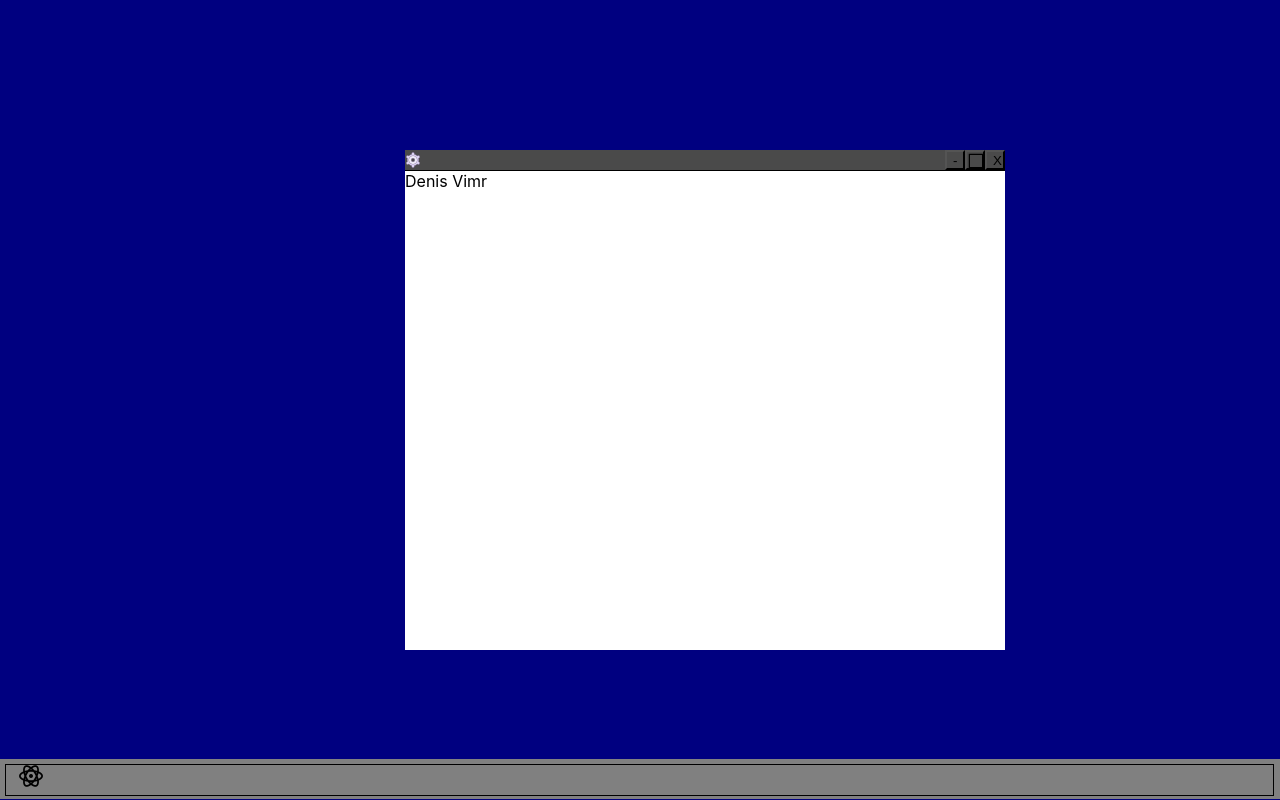
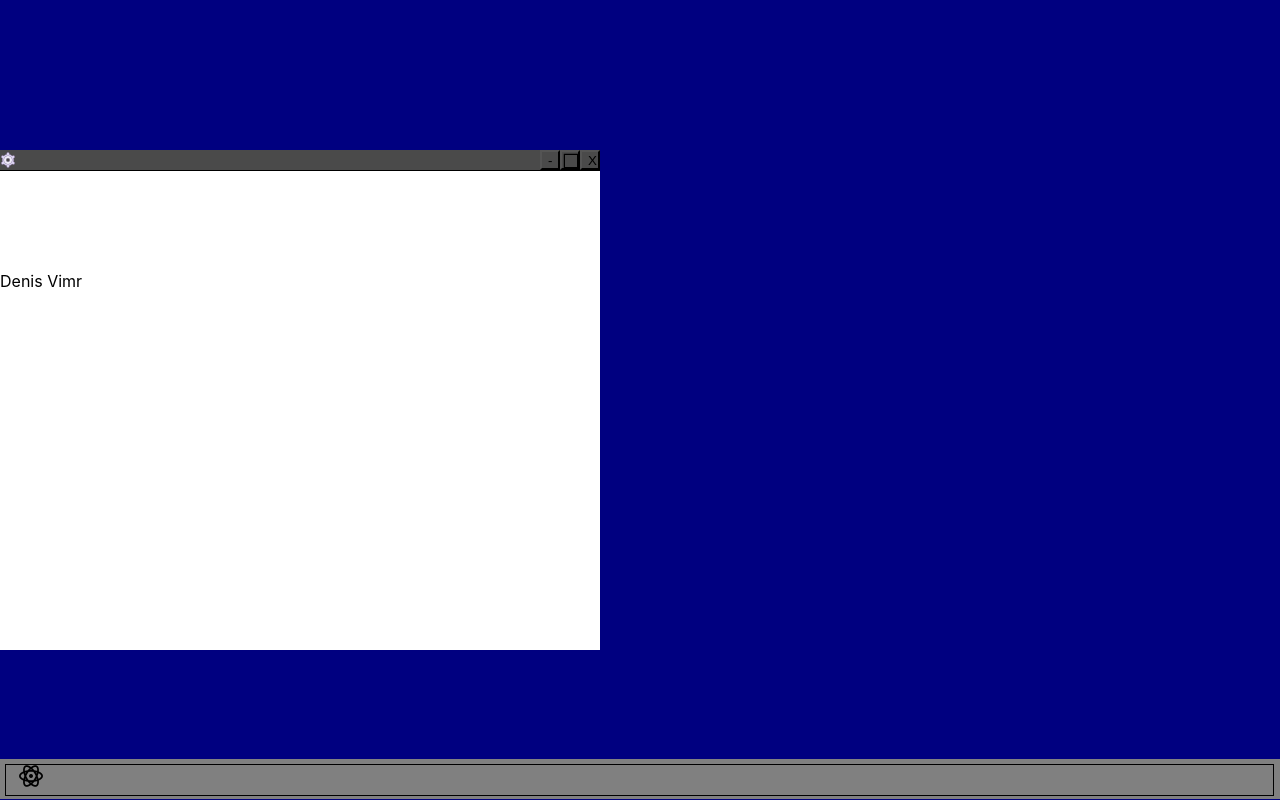
Before and after one commit to DenisV868/DenisV868.github.io, a React (Create React App) app: page /settings in a window 1280 px wide. Shown: the top 800 px of the page. Built offline with nearby package versions, Linux system fonts and the light colour scheme.

Commit message:
window finished

```diff
--- a/src/App.css
+++ b/src/App.css
@@ -193,4 +193,5 @@ p.settings > img{
 
 .username{
   position: relative;
+  top: 100px;
 }
--- a/src/Settings.tsx
+++ b/src/Settings.tsx
@@ -1,4 +1,4 @@
-import React from "react";
+import React, {useState} from "react";
 
 import {useNavigate} from "react-router-dom";
 
@@ -12,9 +12,35 @@ const Opener = (to:string) => {
 
 const Settings = () => {
 
+    const [position, setPosition] = useState({ x: 0, y: 0 });
+
+
+    // Handle the dragging start
+    const gridSize = 20; // Define the snap grid size
+
+    const handleDragStart = (e) => {
+        const rect = e.target.getBoundingClientRect();
+        e.dataTransfer.setData("startX", e.clientX - rect.left);
+        e.dataTransfer.setData("startY", e.clientY - rect.top);
+    };
+
+    const handleDrop = (e) => {
+        const startX = e.dataTransfer.getData("startX");
+        const startY = e.dataTransfer.getData("startY");
+
+        // Calculate new position
+        let x = e.clientX - startX;
+        let y = e.clientY - startY;
+
+        // Snap to nearest grid position
+        x = Math.round(x / gridSize) * gridSize;
+        y = Math.round(y / gridSize) * gridSize;
+
+        setPosition({ x, y });
+    };
 
     return (
-        <div className={"settings-app"}>
+        <div className={"settings-app"} draggable onDragStart={handleDragStart} onDrop={handleDrop} onDragOver={(e:any) => e.preventDefault()} style={{ position: 'absolute',left: position.x, top: position.y,cursor: 'grab'}}>
             <div className={"line"}><img src="/icons8-settings-16.png" alt="" className={"logo"}/>
                 <button className={"minimize"}>-</button>
                 <button className={"square"}><img src="/icons8-square-30.png" alt=""/></button>
```
